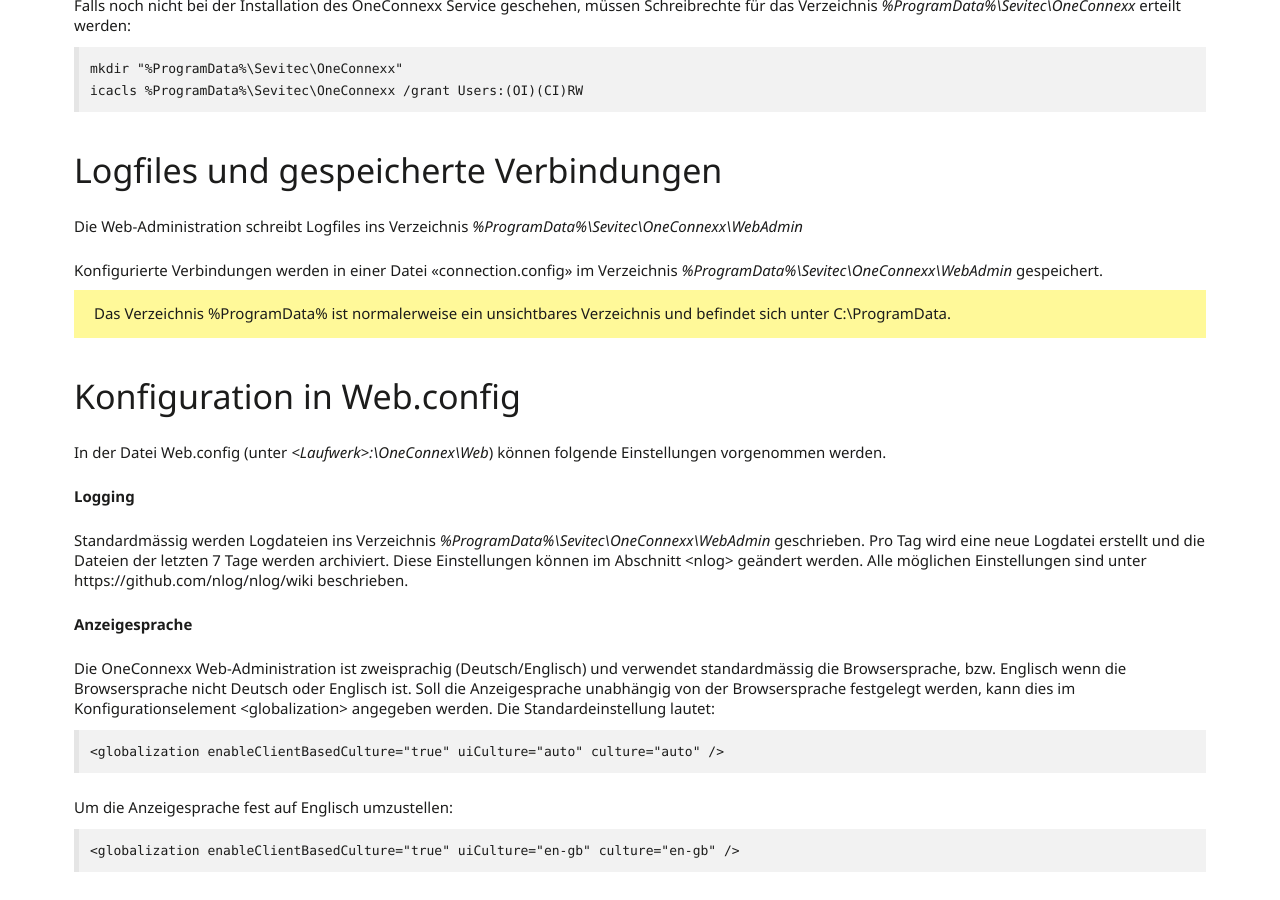
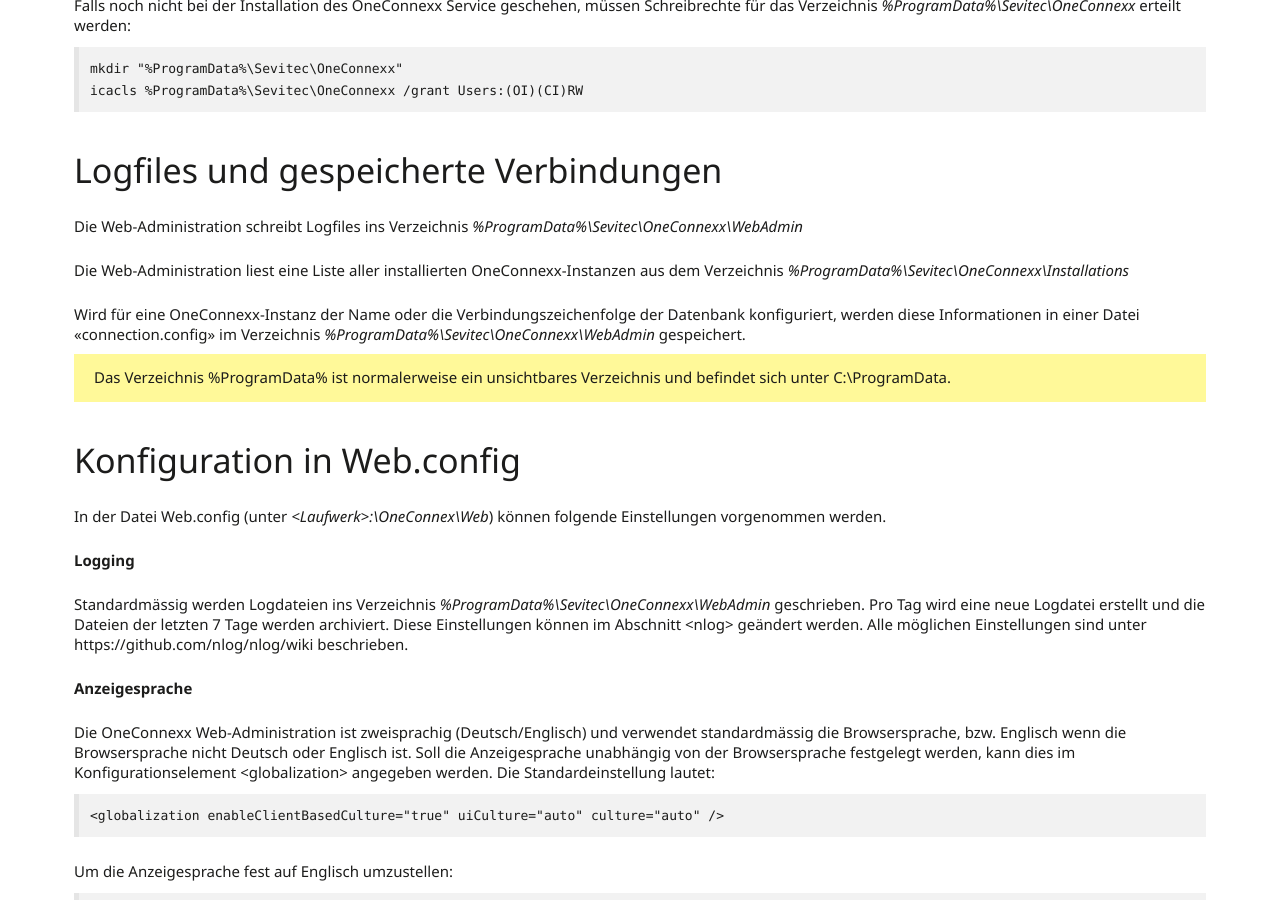
Before and after one commit to primesoft-group/oneconnexx-docs, a Jekyll site: the page built from _pages/setup/de/web.md, in a window 1280 px wide and 900 px high, scrolled down 2450 px. Built offline with Jekyll 4.4.1, drawn with Linux system fonts in a browser that asks for light colours; nearby versions of some CDN libraries; some web fonts are replaced.

Commit message:
Update web.md

```diff
--- a/_pages/setup/de/web.md
+++ b/_pages/setup/de/web.md
@@ -94,7 +94,9 @@
 
 Die Web-Administration schreibt Logfiles ins Verzeichnis *%ProgramData%\Sevitec\OneConnexx\WebAdmin*
 
-Konfigurierte Verbindungen werden in einer Datei «connection.config» im Verzeichnis *%ProgramData%\Sevitec\OneConnexx\WebAdmin* gespeichert.
+Die Web-Administration liest eine Liste aller installierten OneConnexx-Instanzen aus dem Verzeichnis *%ProgramData%\Sevitec\OneConnexx\Installations*
+
+Wird für eine OneConnexx-Instanz der Name oder die Verbindungszeichenfolge der Datenbank konfiguriert, werden diese Informationen in einer Datei «connection.config» im Verzeichnis *%ProgramData%\Sevitec\OneConnexx\WebAdmin* gespeichert.
 
 {% include alert.html type="warning" text="Das Verzeichnis %ProgramData% ist normalerweise ein unsichtbares Verzeichnis und befindet sich unter C:\ProgramData." %}
 
```
